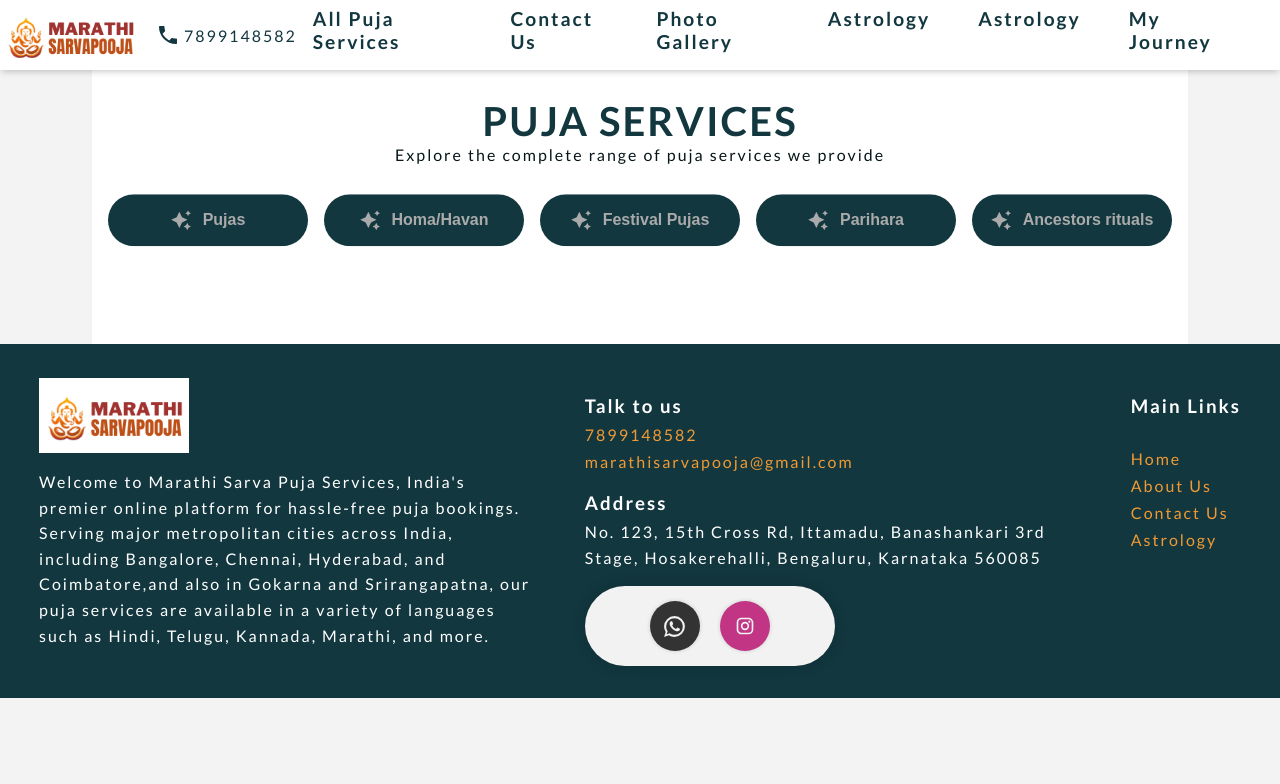
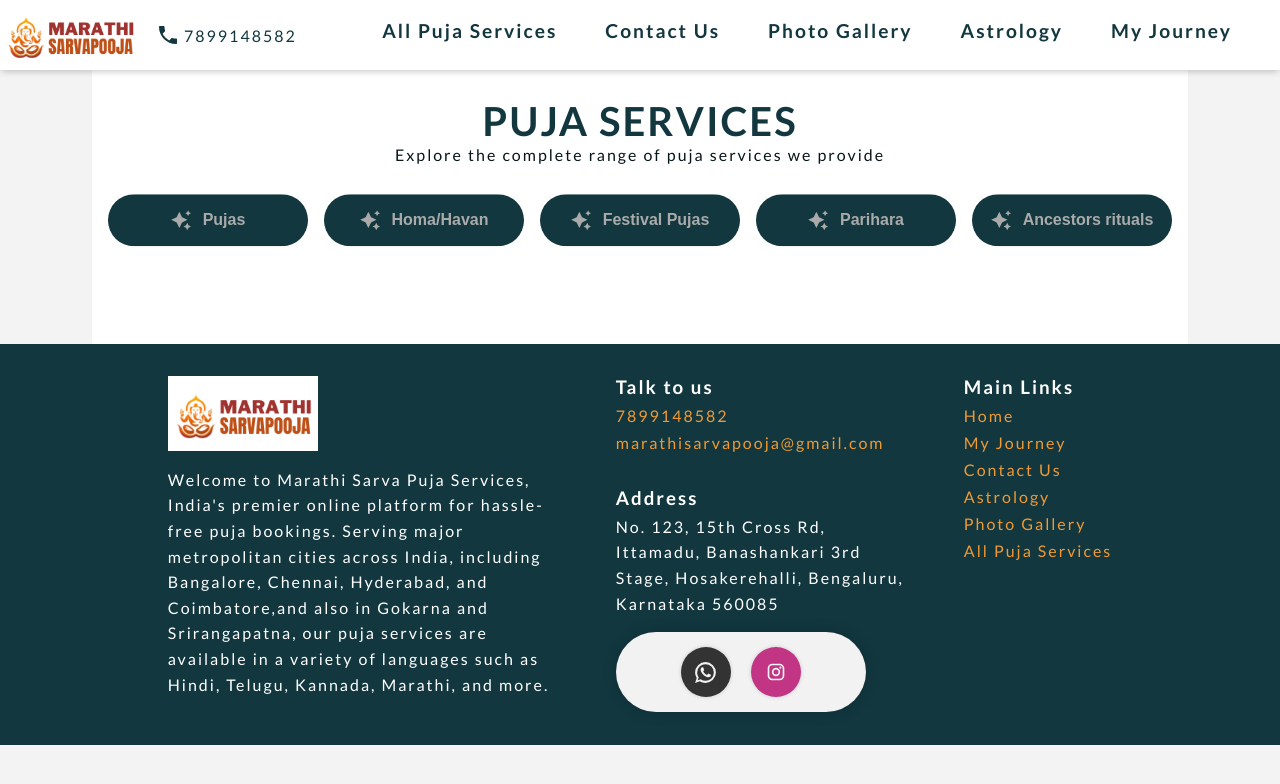
Before and after one commit to KulkarniShrinivas/Pandit-website, a React (Vite) app: page /allpujas/1 in a window 1280 px wide. Shown: the top 784 px of the page. Built offline with nearby package versions, Linux system fonts and the light colour scheme.

Commit message:
footer updated

```diff
--- a/src/components/footer/footer.scss
+++ b/src/components/footer/footer.scss
@@ -3,16 +3,15 @@
   padding: 2rem;
   color: white;
   display: flex;
-  gap: 2rem;
-  justify-content: space-around;
+  gap: 3rem;
   flex-wrap: wrap;
 
   .logo-details-container {
     display: flex;
     flex-direction: column;
     align-items: flex-start;
-    justify-content: center;
-    max-width: 500px;
+    justify-content: flex-start;
+    max-width: 400px;
 
     .logo-img {
       width: 150px;
@@ -23,19 +22,22 @@
     }
   }
 
+  h3 {
+    margin-top: 0;
+    margin-bottom: 0;
+  }
+
   .contact-details {
     display: flex;
     flex-direction: column;
-    max-width: 500px;
+    max-width: 300px;
+    width: 100%;
 
     .talk-to-us {
       display: flex;
       flex-direction: column;
       gap: 0.5rem;
-
-      h3 {
-        margin-bottom: 0;
-      }
+      margin-bottom: 2rem;
 
       a {
         color: var(--secondary-color);
@@ -47,27 +49,22 @@
       flex-direction: column;
       line-height: 1.6;
 
-      h3 {
-        margin-bottom: 0;
-      }
-
       p {
         margin-top: 0;
       }
     }
   }
 
-  /* Main Links */
   .main-links {
     display: flex;
     flex-direction: column;
-    max-width: 500px;
 
     h3 {
-      margin-bottom: 1rem;
+      margin-bottom: 8px;
     }
 
     ul {
+      margin-top: 0;
       list-style: none;
       padding: 0;
 
@@ -86,3 +83,9 @@
     }
   }
 }
+
+@media (min-width: 1200px) {
+  .footer {
+    justify-content: center;
+  }
+}
--- a/src/data/footer-data.js
+++ b/src/data/footer-data.js
@@ -18,8 +18,10 @@
   whatsapp: "7982103213",
   main_links: [
     { title: "Home", link: "/" },
-    { title: "About Us", link: "/about-us" },
+    { title: "My Journey", link: "/about-us" },
     { title: "Contact Us", link: "/contact" },
     { title: "Astrology", link: "/astrology" },
+    { title: "Photo Gallery", link: "/photos/all-photos" },
+    { title: "All Puja Services", link: "/allpujas/pujas" },
   ],
 };
--- a/src/data/navbar-data.js
+++ b/src/data/navbar-data.js
@@ -8,7 +8,6 @@
     { title: "Contact Us", link: "/contact" },
     { title: "Photo Gallery", link: "/photos/all-photos" },
     { title: "Astrology", link: "/astrology" },
-    { title: "Astrology", link: "/astrology" },
     { title: "My Journey", link: "/about-us" },
   ],
 };
--- a/src/pages/astrologer/astrology.scss
+++ b/src/pages/astrologer/astrology.scss
@@ -4,10 +4,11 @@
   text-align: center;
   color: var(--primary-color);
 
-  h1 {
+  .heading {
     font-size: 3rem;
     color: var(--primary-color);
     font-weight: 900;
+    margin-bottom: 20px;
     span {
       color: var(--secondary-color);
     }
```
